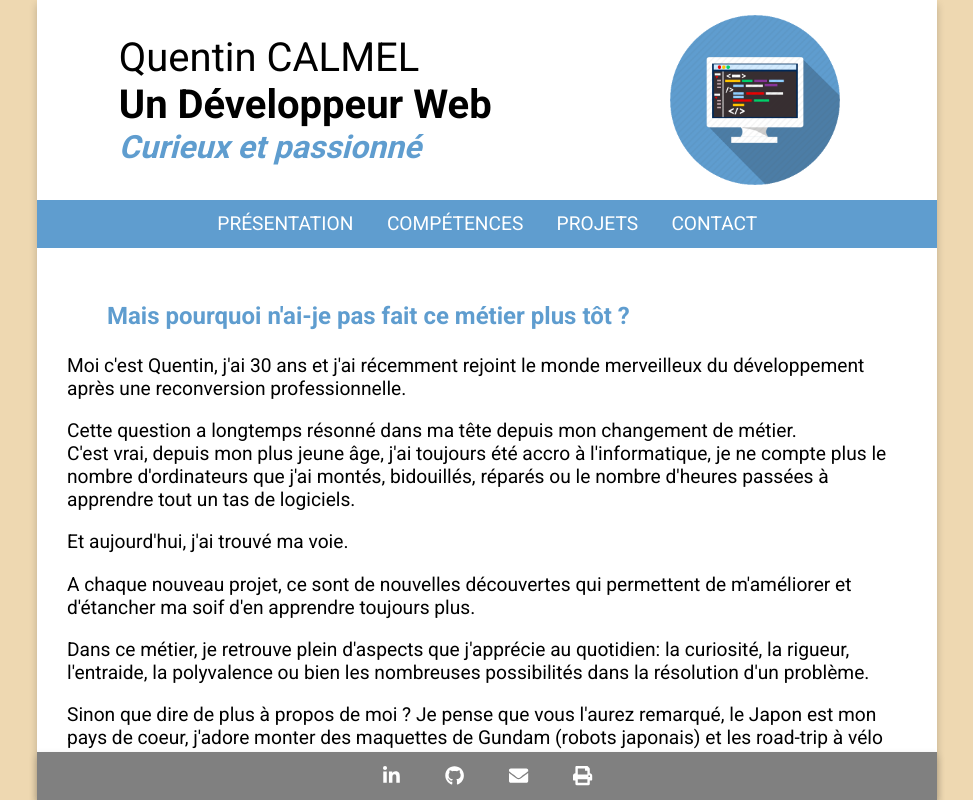
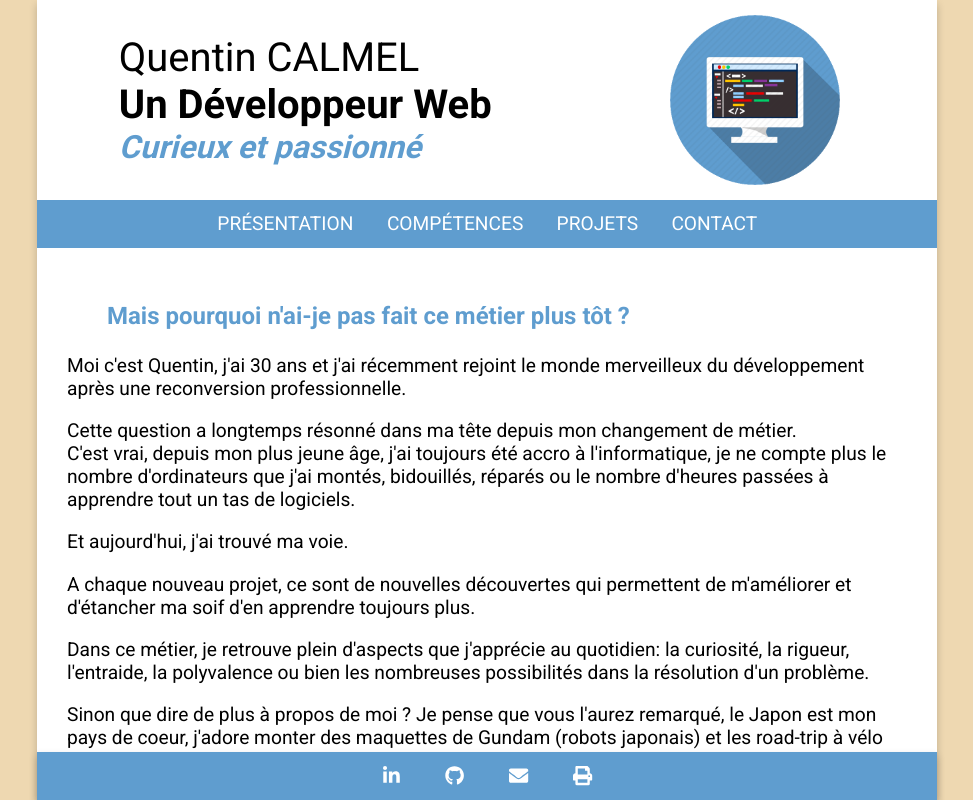
Before and after one commit to qcalmel/portfolio_react, a React (Create React App) app: page / in a window 1280 px wide. Shown: the whole page, without its empty margins (153-1126 px from the left). Built offline with nearby package versions, Linux system fonts and the light colour scheme.

Commit message:
add primary color on footer background

```diff
--- a/src/styles/Footer.css
+++ b/src/styles/Footer.css
@@ -1,7 +1,7 @@
 .footer {
     position: relative;
     height: 3rem;
-    background: gray;
+    background: var(--primary-color);
     box-shadow: 0 4px 8px 0 rgba(0, 0, 0, 0.2);
     display: flex;
 }
```
